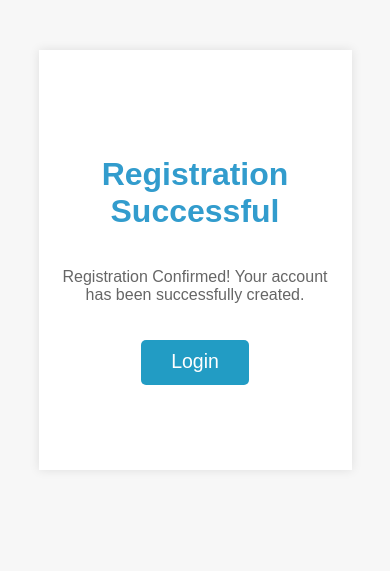
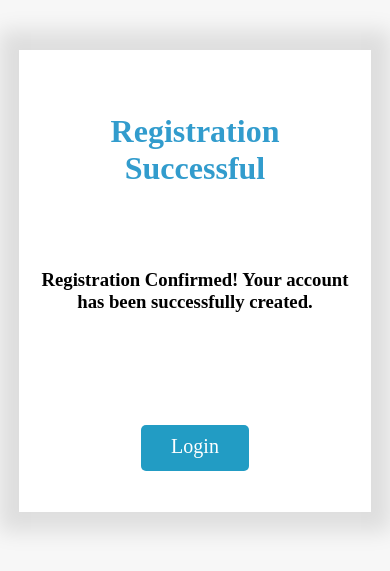
Before and after one commit to Drihmia/ACME-Education, a Flask app: page /api/v1/confirmation in a window 390 px wide. Shown: the top 571 px of the page. Run offline with Flask 3, Linux system fonts and the light colour scheme; parts of the project's set-up code (start-up, migrations or seed data) failed here and were passed over.

Commit message:
fix: Update styling, more responsive for larger and smaller screens

```diff
--- a/api/v1/templates/confirme_registration.html
+++ b/api/v1/templates/confirme_registration.html
@@ -6,30 +6,30 @@
 <title>Registration Confirmation</title>
 <style>
 body {
-  font-family: 'Arial', sans-serif;
+  font-family: serif;
   background-color: #f7f7f7;
   margin: 0;
   padding: 0;
 }
     .container {
-      max-height: 60vh;
-      max-width: 70vw;
-    min-height: 45vh;
-    min-width: 50vw;
+      max-height: 99em;
+      max-width: 65em;
+      min-height: 3em;
+      min-width: 11em;
       margin: 50px auto;
       padding: 20px;
       background-color: #fff;
-    box-shadow: 0 0 10px rgba(0, 0, 0, 0.1);
+      box-shadow: 0px 0px 20px 20px rgba(0, 0, 0, 0.1);
       text-align: center;
       display: flex;
       flex-direction: column;
-    justify-content: center;
+      justify-content: space-around;
       align-items: center;
   }
   h1 {
     color: #329ccd;
   }
-  p {
+  p, h2 {
     color: #666;
   }
   .button {
@@ -40,7 +40,7 @@ body {
     color: #fff;
     text-decoration: none;
     border-radius: 5px;
-    font-size: 01.5vw;
+    font-size: 1.5em;
     min-height: 3vh;
     min-width: 6vw;
 
@@ -48,20 +48,32 @@ body {
   .button:hover {
     background-color: #28a745;
   }
+
+  /* Media query for small screens */
+  @media screen and (max-width: 1100px) {
+      .container {
+        max-width: 80vw;
+        max-height: 70vh;
+        min-height: 50vh;
+      }
+  }
+
   /* Media query for small screens */
   @media screen and (max-width: 600px) {
       .button {
-        font-size: 5vw; /* Font size for small screens */
+        font-size: 1.25em; /* Font size for small screens */
+        margin-top: 6vh;
+      }
   }
 </style>
 </head>
 <body>
   <div class="container">
     {#<h1>Registration Confirmed!</h1>#}
-    <h1>{{ info }}</h1>
+    <h1>{{ info | safe }}</h1>
     {#<p>Your account has been successfully created.</p>#}
-    <p>{{ message  | safe }}</p>
-    <a href='{{ url }}' class="button">{{ login }}</a>
+    <h3>{{ message  | safe }}</h3>
+    <a href='{{ url | safe }}' class="button">{{ login | safe }}</a>
   </div>
 </body>
 </html>
```
Lines whose indentation alone changed are shown as unchanged.
